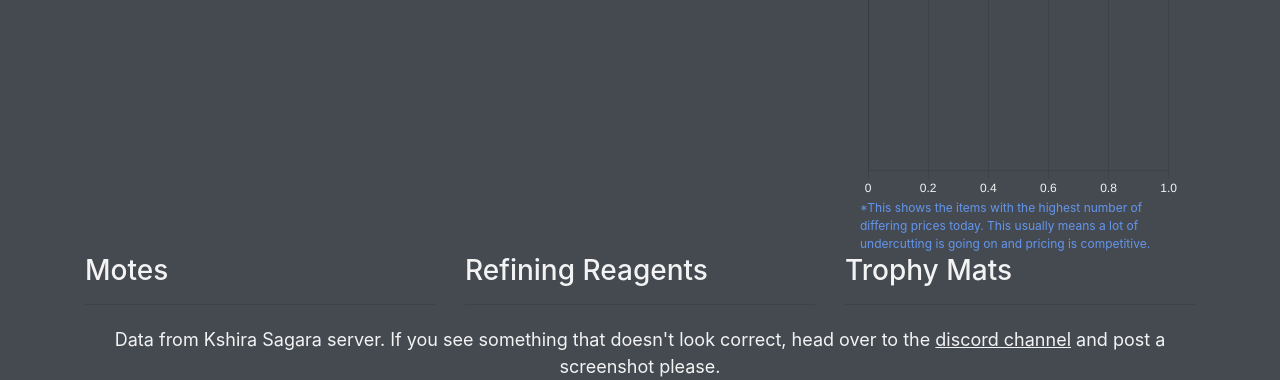
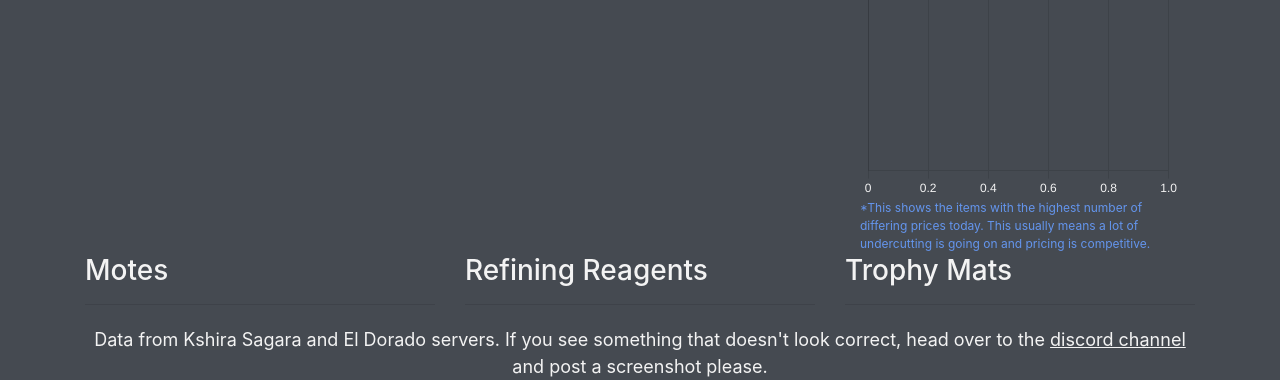
Before and after one commit to CommanderCashMoney/nwmarketprices, a Django app: template templates/nwmarketapp/index.html in a window 1280 px wide. Shown: the part 420-800 px from the top of the page. Run offline with Django 4.2, Linux system fonts and the light colour scheme; the template is opened without the code that fills it, so the values that code supplies are empty; some libraries are stand-ins or nearby versions.

Commit message:
update footer

```diff
--- a/templates/nwmarketapp/index.html
+++ b/templates/nwmarketapp/index.html
@@ -217,7 +217,7 @@
     <div class="container">
         <div class="row">
             <div class="col-12">
-                Data from Kshira Sagara server. If you see something that doesn't look correct, head over to the <a href="https://discord.gg/fAaezEcH" style="text-decoration: underline">discord channel</a> and post a screenshot please.
+                Data from Kshira Sagara and El Dorado servers. If you see something that doesn't look correct, head over to the <a href="https://discord.gg/fAaezEcH" style="text-decoration: underline">discord channel</a> and post a screenshot please.
             </div>
         </div>
     </div>
```
